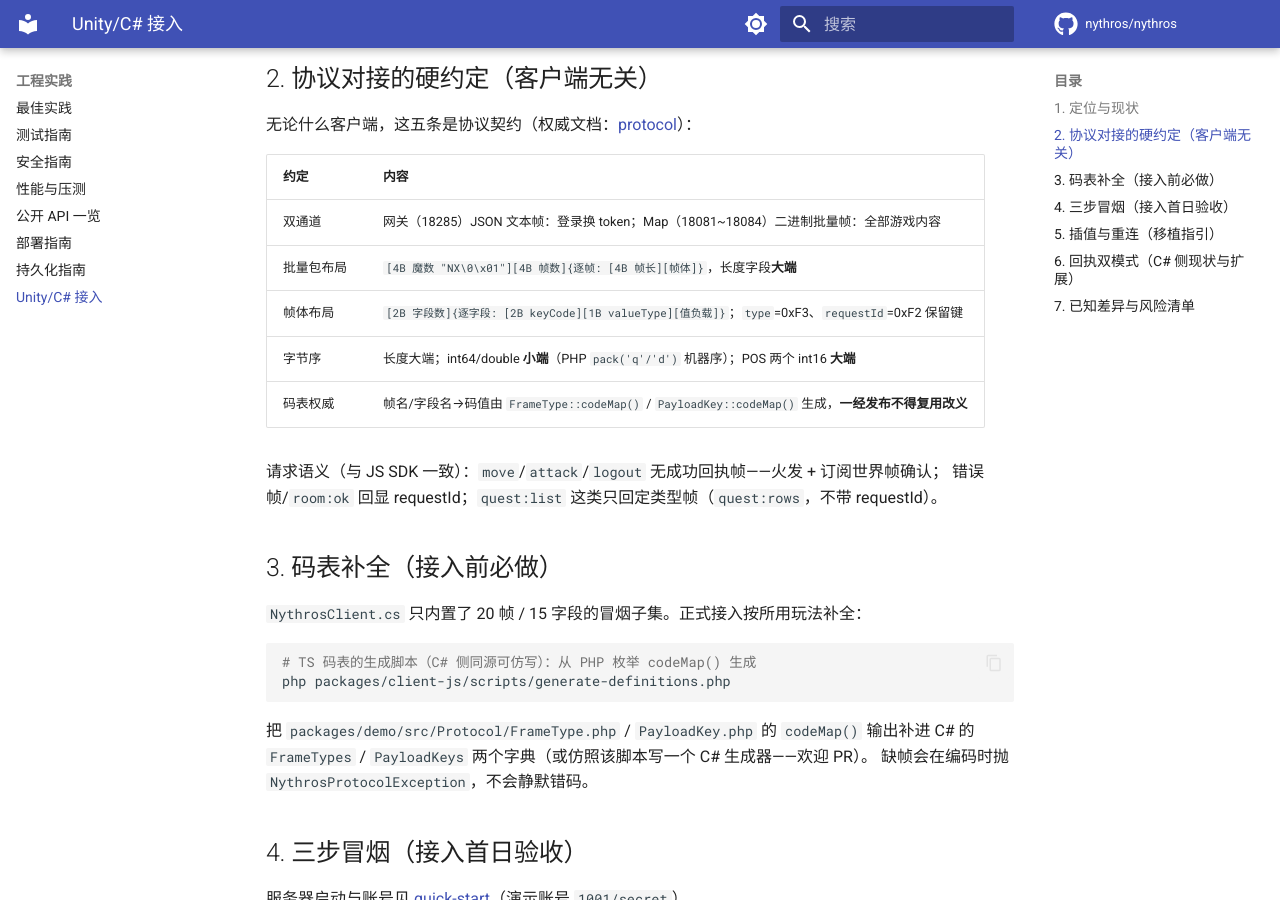
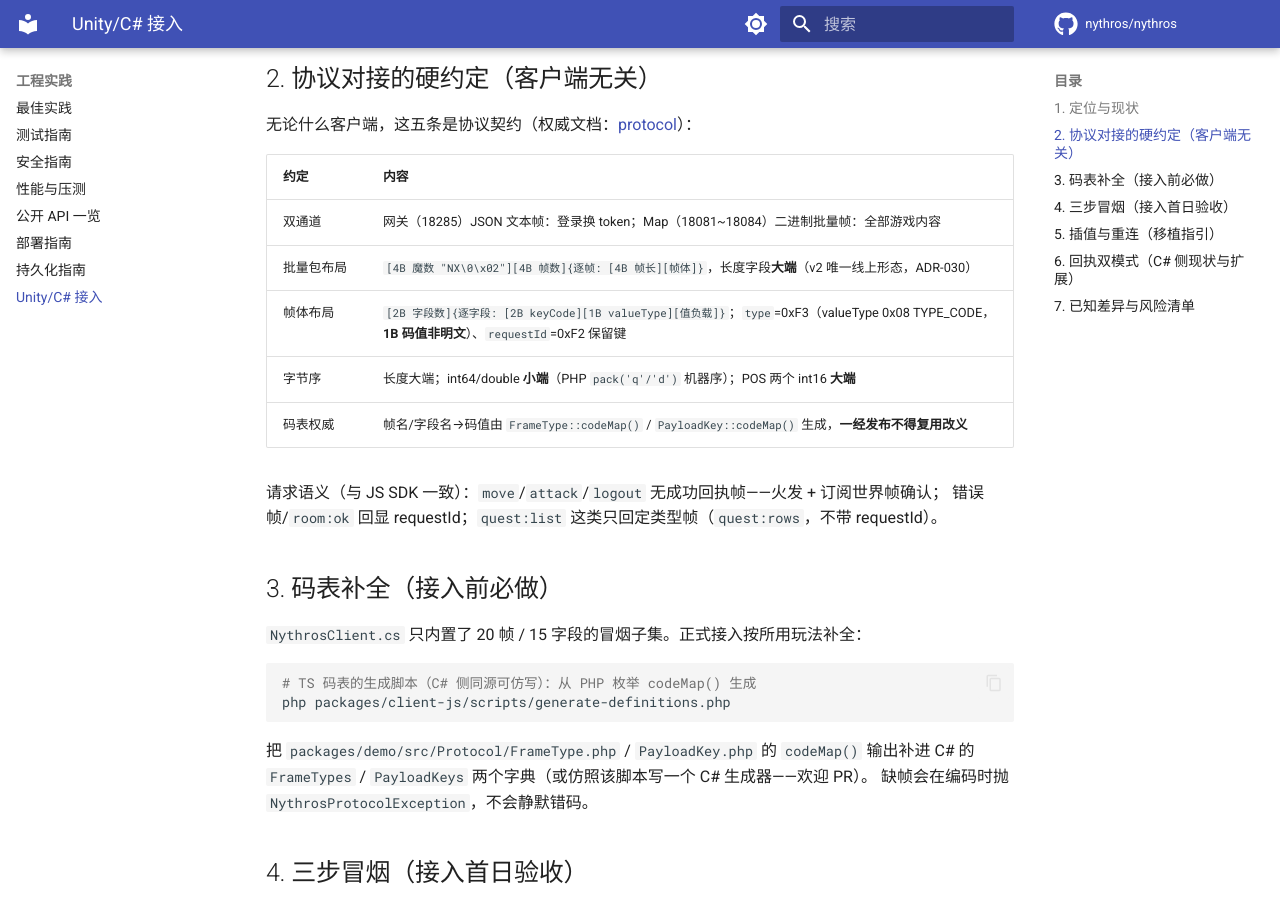
Before and after one commit to Nythros/Nythros, an MkDocs documentation site: the page built from docs/unity-guide.md, in a window 1280 px wide and 900 px high, scrolled down 627 px. Built offline with MkDocs 1.6.1 and Material for MkDocs 9.7.7, drawn with Linux system fonts in a browser that asks for light colours; comment, search, counter and statistics services are not loaded.

Commit message:
docs+ref-client：v2 文档同步——unity-guide 线格式表/quick-start+architecture+mmorpg auth_ok 字段列举、clients/unity 参考实现升 v2（TYPE_CODE+MAGIC 0x02，顺带修 STRING 256→255 边界笔误）
活文档全部对齐 v2 现实（历史 blueprint 验收档案按演进档案规矩不改写）；
C# 冒烟客户端与 PHP/JS 逐字节镜像（switch 作用域/声明冲突已核）。

```diff
--- a/docs/unity-guide.md
+++ b/docs/unity-guide.md
@@ -23,8 +23,8 @@ Unity 侧提供的是**参考实现**：[clients/unity/NythrosClient.cs](https:/
 | 约定 | 内容 |
 |---|---|
 | 双通道 | 网关（18285）JSON 文本帧：登录换 token；Map（18081~18084）二进制批量帧：全部游戏内容 |
-| 批量包布局 | `[4B 魔数 "NX\0\x01"][4B 帧数]{逐帧: [4B 帧长][帧体]}`，长度字段**大端** |
-| 帧体布局 | `[2B 字段数]{逐字段: [2B keyCode][1B valueType][值负载]}`；`type`=0xF3、`requestId`=0xF2 保留键 |
+| 批量包布局 | `[4B 魔数 "NX\0\x02"][4B 帧数]{逐帧: [4B 帧长][帧体]}`，长度字段**大端**（v2 唯一线上形态，ADR-030） |
+| 帧体布局 | `[2B 字段数]{逐字段: [2B keyCode][1B valueType][值负载]}`；`type`=0xF3（valueType 0x08 TYPE_CODE，**1B 码值非明文**）、`requestId`=0xF2 保留键 |
 | 字节序 | 长度大端；int64/double **小端**（PHP `pack('q'/'d')` 机器序）；POS 两个 int16 **大端** |
 | 码表权威 | 帧名/字段名→码值由 `FrameType::codeMap()` / `PayloadKey::codeMap()` 生成，**一经发布不得复用改义** |
 
```
Also changed, not shown: CHANGELOG.md (+3 -1 lines), docs/architecture.md (+2 -2 lines), docs/mmorpg-mode.md (+1 -1 lines), docs/quick-start.md (+2 -2 lines), 1 other file.
